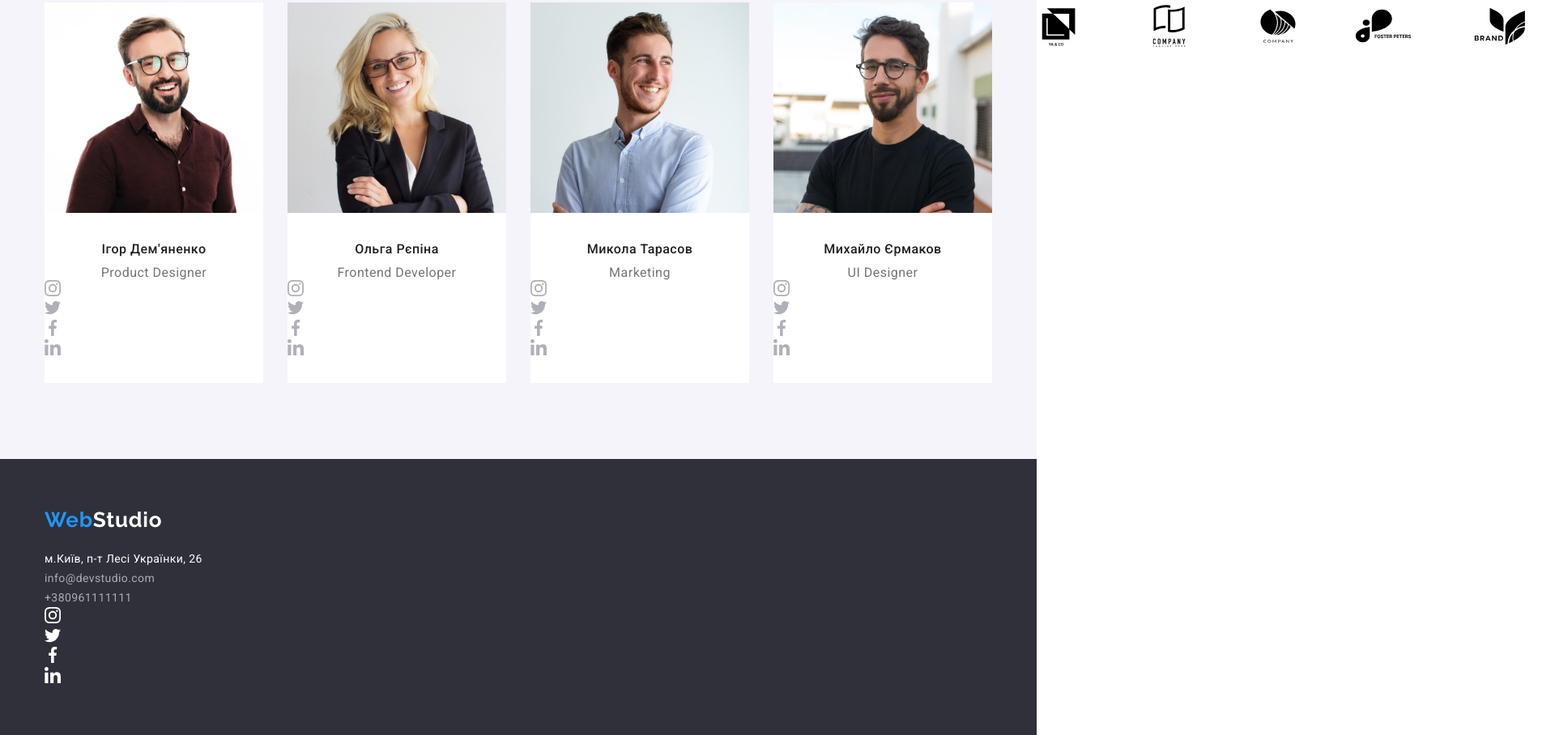
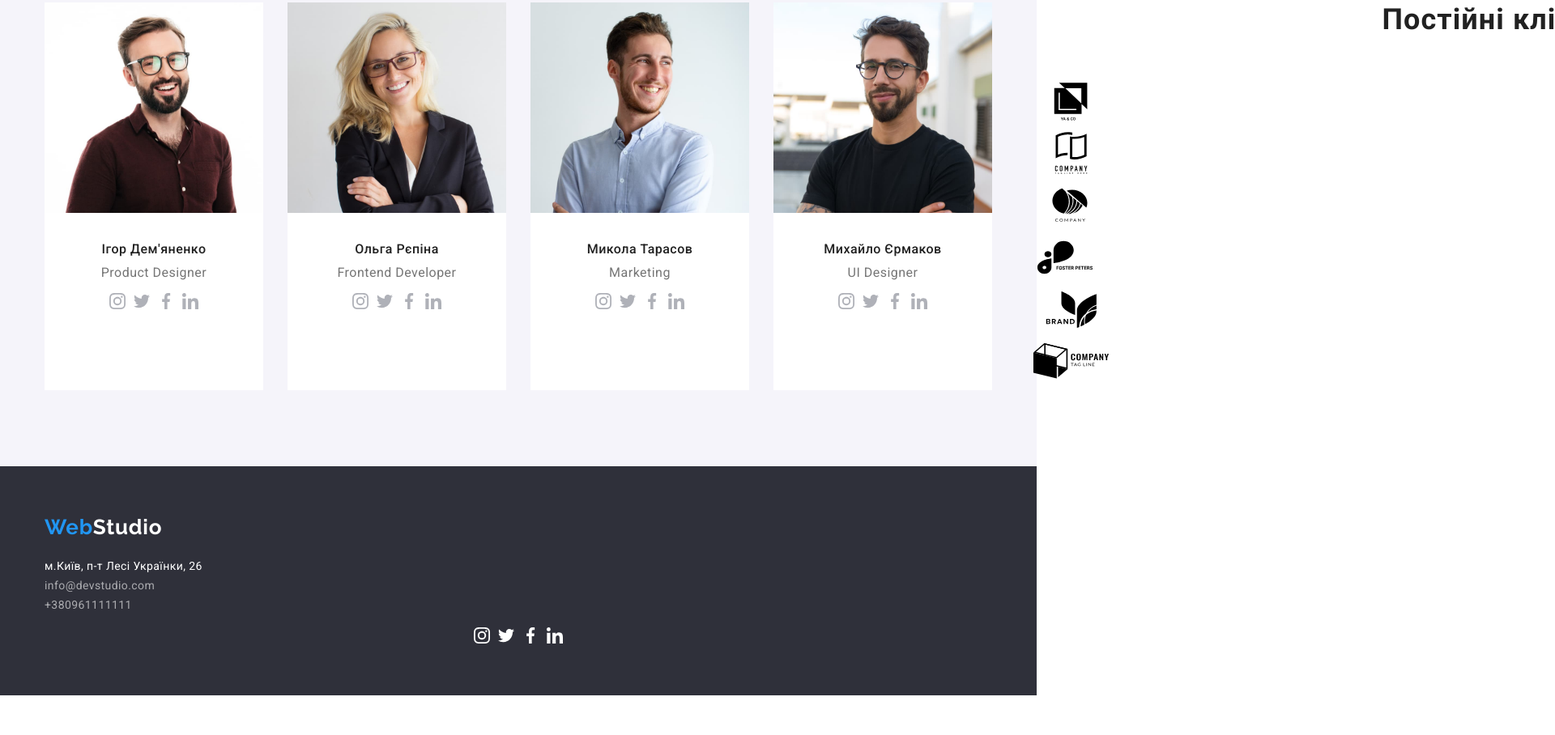
Before and after one commit to Natalia0310/goit-markup-hw-04, a plain HTML site: page index.html in a window 1280 px wide. Shown: the part 1722-2630 px from the top of the page at 81% size, 1920 px wide, since content can reach past the window. After the commit the page ends 2581 px from the top, so only its background shows below. Drawn offline with nearby package versions, Linux system fonts and the light colour scheme.

Commit message:
центрування icons

```diff
--- a/css/styles.css
+++ b/css/styles.css
@@ -417,3 +417,15 @@ h1, h2, h3, p {
 .contacts-icon-team{
  fill: #afb1b8;
 }
+.social {
+  display: flex;
+  gap: 10px;
+  margin-top: 16px;
+  justify-content: center;
+}
+.social-address {
+  display: flex;
+  gap: 10px;
+  margin-top: 16px;
+  justify-content: center;
+}
--- a/index.html
+++ b/index.html
@@ -139,7 +139,7 @@
               <div class="team-job">
               <h3 class="title-name">Ігор Дем'яненко</h3>
               <p class="job-title">Product Designer</p>
-              <ul>
+              <ul class="social">
                 <li>
                   <svg class="contacts-icon-team"
                   width="20" height="20">
@@ -172,7 +172,7 @@
               <div class="team-job">
               <h3 class="title-name">Ольга Рєпіна</h3>
               <p class="job-title">Frontend Developer</p>
-              <ul>
+              <ul class="social">
                 <li>
                   <svg class="contacts-icon-team"
                   width="20" height="20">
@@ -205,7 +205,7 @@
               <div class="team-job">
               <h3 class="title-name">Микола Тарасов</h3>
               <p class="job-title">Marketing</p>
-              <ul>
+              <ul class="social">
                 <li>
                   <svg class="contacts-icon-team"
                   width="20" height="20">
@@ -238,7 +238,7 @@
               <div class="team-job">
                 <h3 class="title-name">Михайло Єрмаков</h3>
                 <p class="job-title">UI Designer</p>
-                <ul>
+                <ul class="social">
                   <li>
                     <svg class="contacts-icon-team"
                     width="20" height="20">
@@ -266,6 +266,13 @@
                 </ul>
               </div>
             <li>
+              <section>
+
+              </section>
+              <div class="container">
+                <h2 class="section-title">Постійні клієнти</h2>
+                <ul>
+                <li>
               <svg width="106" height="60">
                 <use href="./images/icon.svg#Logo1"></use>
               </svg>
@@ -318,7 +325,7 @@
           </li>
         </ul>
       </address>
-      <ul>
+      <ul class="social-address">
         <li>
           <svg class="contacts-icon"
           width="20" height="20">
```
